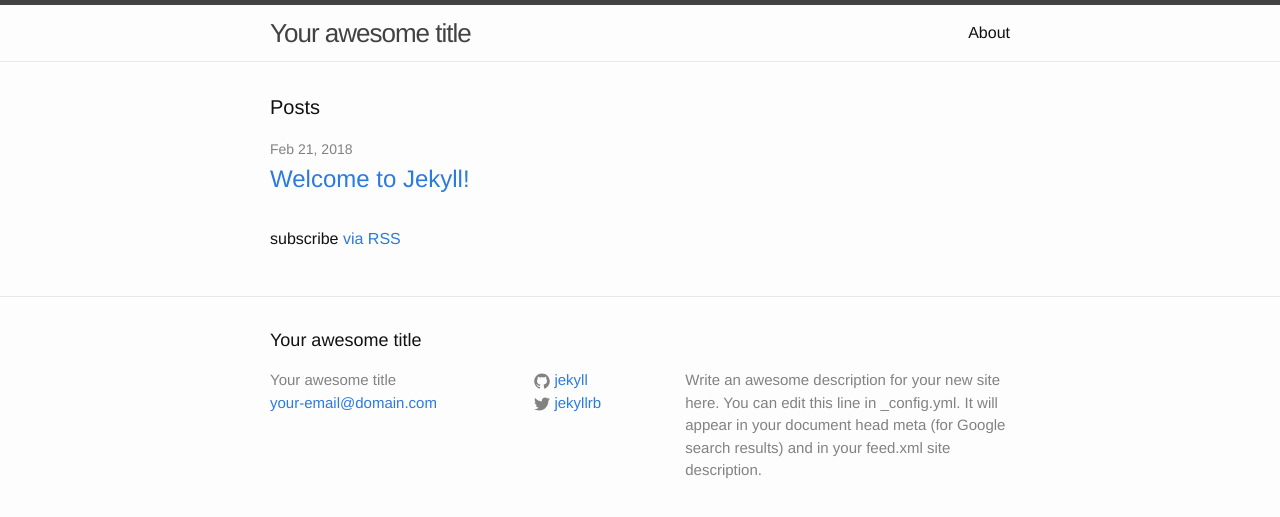
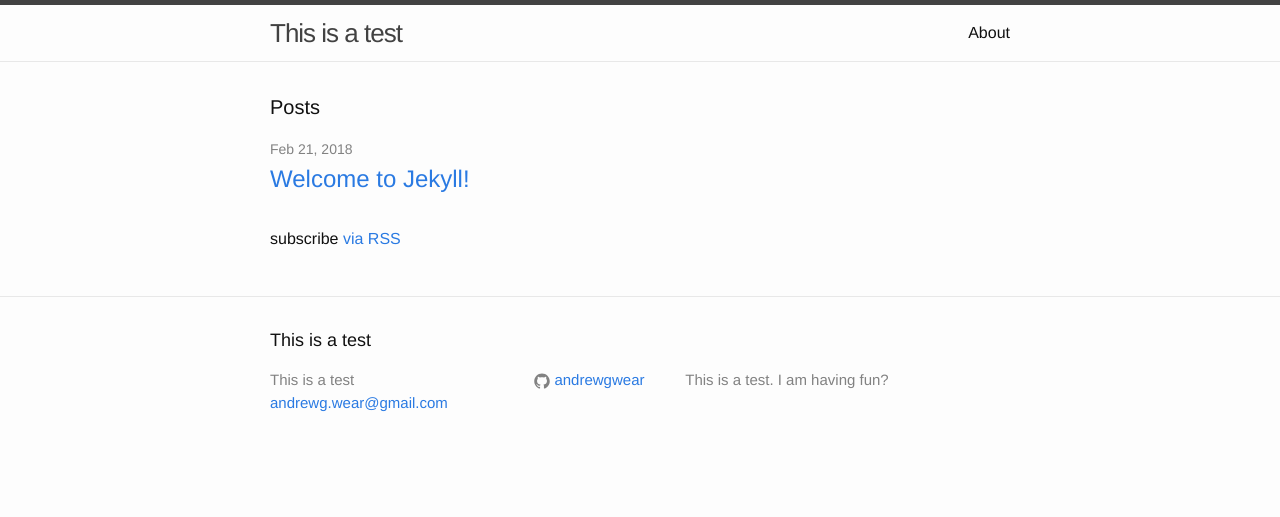
Before and after one commit to andrewgwear/ndrewgwear.github.io, a Jekyll site: the page built from index.html, in a window 1280 px wide. Shown: the top 517 px of the page. Built offline with Jekyll 4.4.1, drawn with Linux system fonts in a browser that asks for light colours.

Commit message:
Update _config.yml

```diff
--- a/_config.yml
+++ b/_config.yml
@@ -6,16 +6,14 @@
 # 'jekyll serve'. If you change this file, please restart the server process.
 
 # Site settings
-title: Your awesome title
-email: your-email@domain.com
+title: This is a test
+email: andrewg.wear@gmail.com
 description: > # this means to ignore newlines until "baseurl:"
-  Write an awesome description for your new site here. You can edit this
-  line in _config.yml. It will appear in your document head meta (for
-  Google search results) and in your feed.xml site description.
+  This is a test. I am having fun?
 baseurl: "" # the subpath of your site, e.g. /blog
-url: "http://yourdomain.com" # the base hostname & protocol for your site
-twitter_username: jekyllrb
-github_username:  jekyll
+url: # the base hostname & protocol for your site
+twitter_username:
+github_username:  andrewgwear
 
 # Build settings
 markdown: kramdown
```
